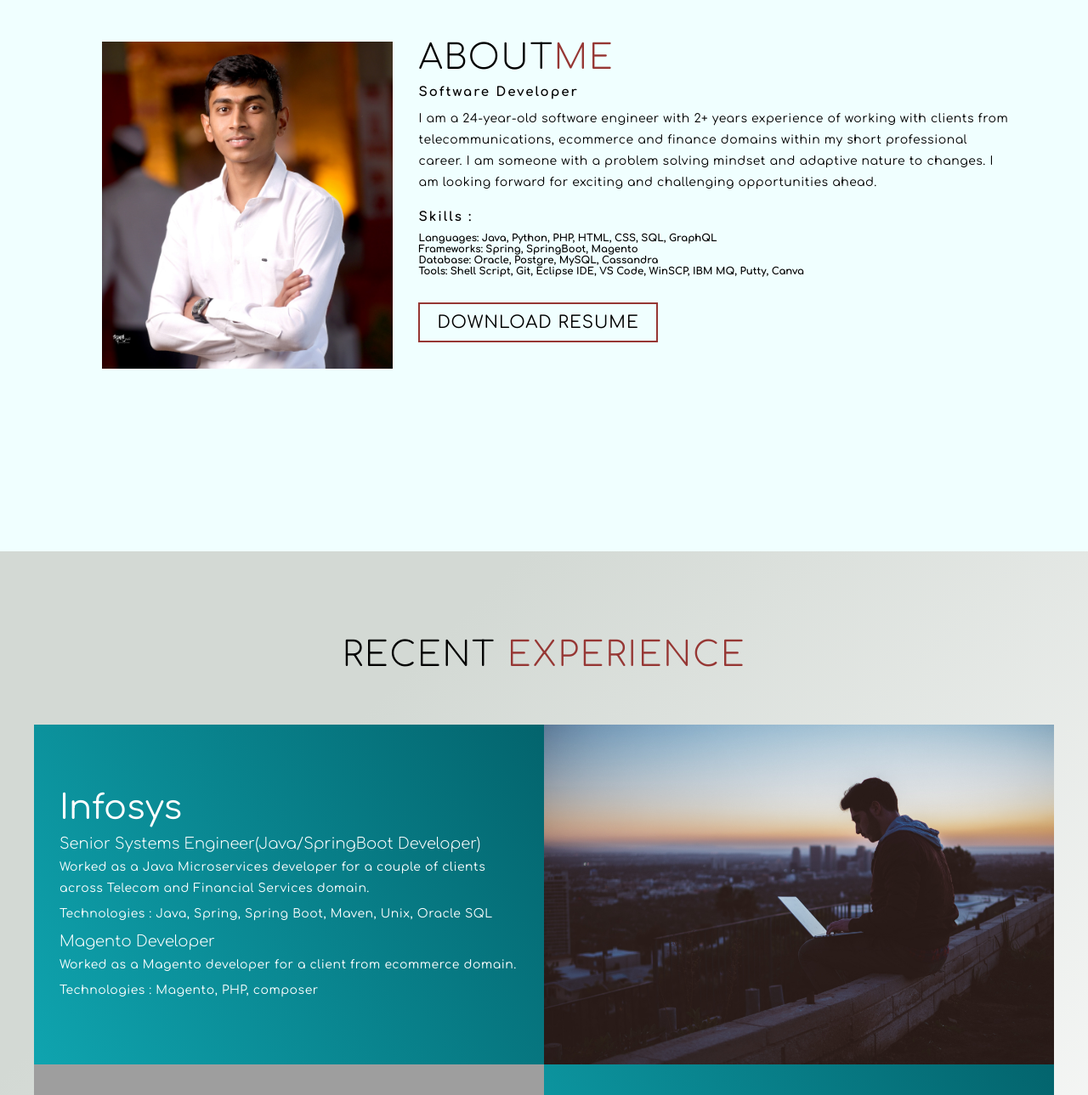
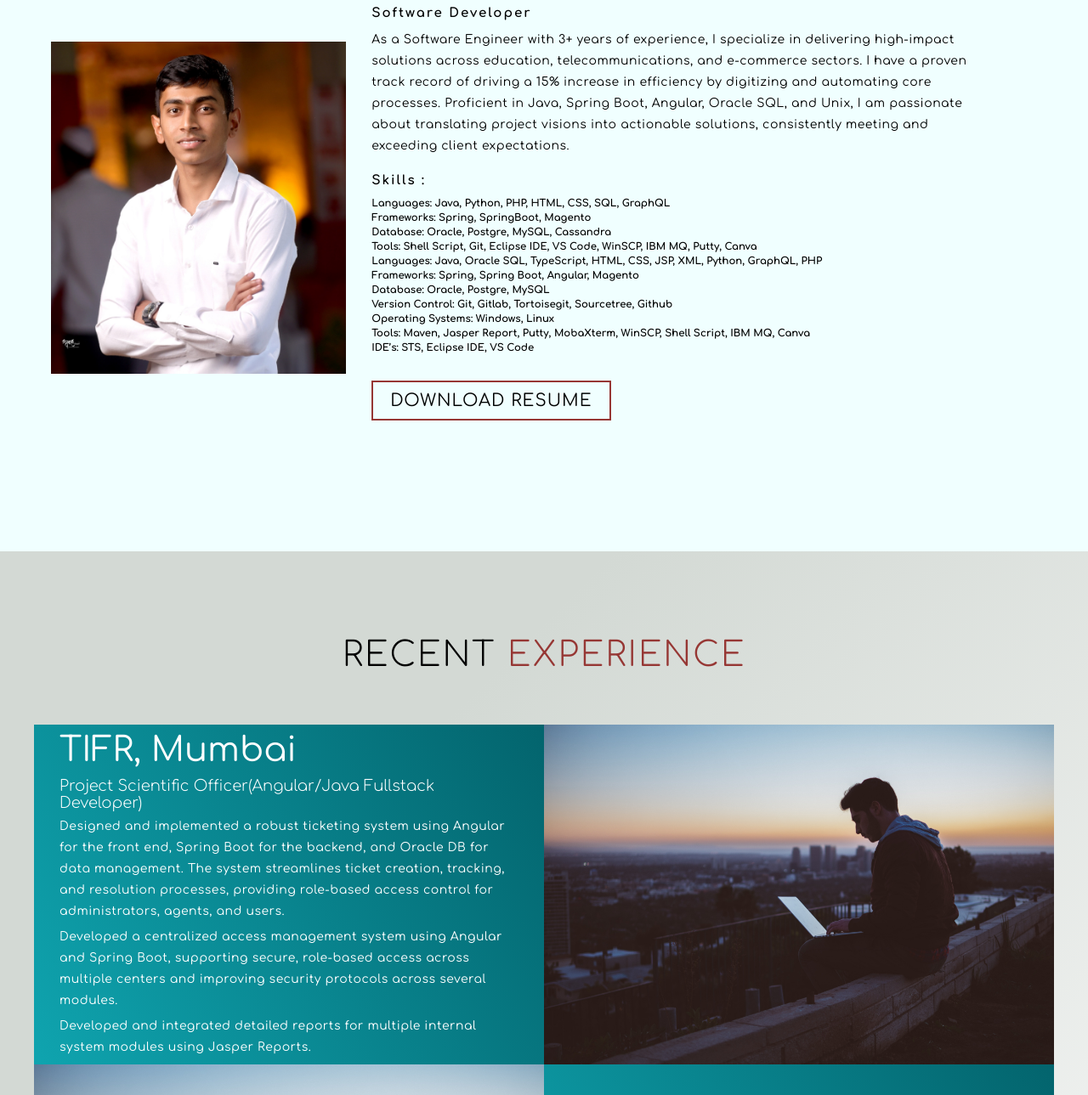
Before and after one commit to thombare-shubham/portfolio, a plain HTML site: page index.html in a window 1280 px wide. Shown: the part 951-2240 px from the top of the page at 85% size. Drawn offline with Linux system fonts and the light colour scheme; grey boxes are pictures that could not be loaded.

Commit message:
site updated

```diff
--- a/index.html
+++ b/index.html
@@ -35,7 +35,7 @@
 
     <!-- About Me -->
     <section id="about">
-        <div class="about container">
+        <div class="about container" style="margin: 0; padding: 0;">
             <div class="col-left">
                 <div class="about-img">
                     <img src="./img/1DSC_5950.jpg" alt="img">
@@ -44,13 +44,25 @@
             <div class="col-right">
                 <h1 class="section-title">About<span>Me</span></h1>
                 <h2>Software Developer</h2>
-                <p>I am a 24-year-old software engineer with 2+ years experience of working with clients from telecommunications, ecommerce and finance domains within my short professional career. I am someone with a problem solving mindset and adaptive nature to changes. I am looking forward for exciting and challenging opportunities ahead.</p>
+                <p>As a Software Engineer with 3+ years of experience, I specialize in delivering high-impact solutions across
+                    education, telecommunications, and e-commerce sectors. I have a proven track record of driving a 15% increase
+                    in efficiency by digitizing and automating core processes. Proficient in Java, Spring Boot, Angular, Oracle SQL, and
+                    Unix, I am passionate about translating project visions into actionable solutions, consistently meeting and
+                    exceeding client expectations.</p>
                 <p>
                     <h2>Skills : </h2>
-                    <h3>Languages:  Java, Python, PHP, HTML, CSS, SQL, GraphQL</h3>
-                    <h3>Frameworks: Spring, SpringBoot, Magento</h3>
-                    <h3>Database: Oracle, Postgre, MySQL, Cassandra</h3>
-                    <h3>Tools: Shell Script, Git, Eclipse IDE, VS Code, WinSCP, IBM MQ, Putty, Canva</h3>
+                    <h3 style="padding-top: 2px; padding-bottom: 2px;">Languages:  Java, Python, PHP, HTML, CSS, SQL, GraphQL</h3>
+                    <h3  style="padding-top: 2px; padding-bottom: 2px;">Frameworks: Spring, SpringBoot, Magento</h3>
+                    <h3  style="padding-top: 2px; padding-bottom: 2px;">Database: Oracle, Postgre, MySQL, Cassandra</h3>
+                    <h3 style="padding-top: 2px; padding-bottom: 2px;">Tools: Shell Script, Git, Eclipse IDE, VS Code, WinSCP, IBM MQ, Putty, Canva</h3>
+
+                    <h3 style="padding-top: 2px; padding-bottom: 2px;">Languages: Java, Oracle SQL, TypeScript, HTML, CSS, JSP, XML, Python, GraphQL, PHP</h3>
+                    <h3 style="padding-top: 2px; padding-bottom: 2px;">Frameworks: Spring, Spring Boot, Angular, Magento</h3>
+                    <h3 style="padding-top: 2px; padding-bottom: 2px;">Database: Oracle, Postgre, MySQL</h3>
+                    <h3 style="padding-top: 2px; padding-bottom: 2px;">Version Control: Git, Gitlab, Tortoisegit, Sourcetree, Github</h3>
+                    <h3 style="padding-top: 2px; padding-bottom: 2px;">Operating Systems: Windows, Linux</h3>
+                    <h3 style="padding-top: 2px; padding-bottom: 2px;">Tools: Maven, Jasper Report, Putty, MobaXterm, WinSCP, Shell Script, IBM MQ, Canva</h3>
+                    <h3 style="padding-top: 2px; padding-bottom: 2px;">IDE’s: STS, Eclipse IDE, VS Code</h3>
                 <a href="./docs/ResumeOfShubhamThombare.pdf" class="cta" target="_blank">Download Resume</a>
             </div>
         </div>
@@ -64,6 +76,25 @@
                 <h1 class="section-title">Recent <span>Experience</span></h1>
             </div>
             <div class="all-projects">
+                <div class="project-item">
+                    <div class="project-info">
+                        <h1>TIFR, Mumbai</h1>
+                        <h2>Project Scientific Officer(Angular/Java Fullstack Developer)</h2>
+                        <p>Designed and implemented a robust ticketing system using Angular for
+                            the front end, Spring Boot for the backend, and Oracle DB for data
+                            management. The system streamlines ticket creation, tracking, and
+                            resolution processes, providing role-based access control for
+                            administrators, agents, and users.</p>
+                        <p>Developed a centralized access management system using Angular and
+                            Spring Boot, supporting secure, role-based access across multiple
+                            centers and improving security protocols across several modules.</p>
+                        <p>Developed and integrated detailed reports for multiple internal system
+                            modules using Jasper Reports.</p>
+                    </div>
+                    <div class="project-img">
+                        <img src="./img/avi-richards-Z3ownETsdNQ-unsplash.jpg" alt="img">
+                    </div>
+                </div>
                 <div class="project-item">
                     <div class="project-info">
                         <h1>Infosys</h1>
@@ -139,9 +170,9 @@
                 <div class="social-item">
                     <a href="http://www.linkedin.com/in/shubham-thombare-2ab7b81b6" target="_blank"><img src="./icons/SocialMedia_LinkedIn-Outline_2959747.png" alt="linkedIn"></a>
                 </div>
-                <div class="social-item">
+                <!-- <div class="social-item">
                     <a href="https://www.instagram.com/shubham_.r._thombare/" target="_blank"><img src="./icons/insta.png" alt="Instagram"></a>
-                </div>
+                </div> -->
                 <div class="social-item">
                     <a href="https://github.com/thombare-shubham" target="_blank"><img src="./icons/github.png" alt="github"></a>
                 </div>
```
Also changed, not shown: 1 other file.
